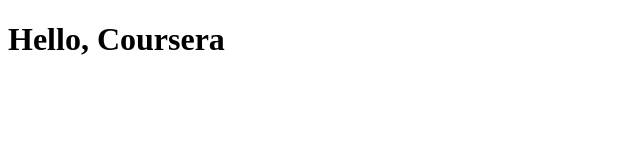
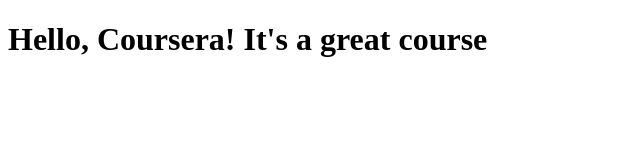
Before and after one commit to misael-gutierrez/coursera-test, a plain HTML site: page index.html in a window 1280 px wide. Shown: the whole page, without its empty margins (0-640 px from the left). Drawn offline with Linux system fonts and the light colour scheme.

Commit message:
Small addition to our page content

```diff
--- a/index.html
+++ b/index.html
@@ -4,6 +4,6 @@
 	<title>Hello coursera</title>
 </head>
 <body>
-<h1>Hello, Coursera</h1>
+<h1>Hello, Coursera! It's a great course </h1>
 </body>
 </html>
```
